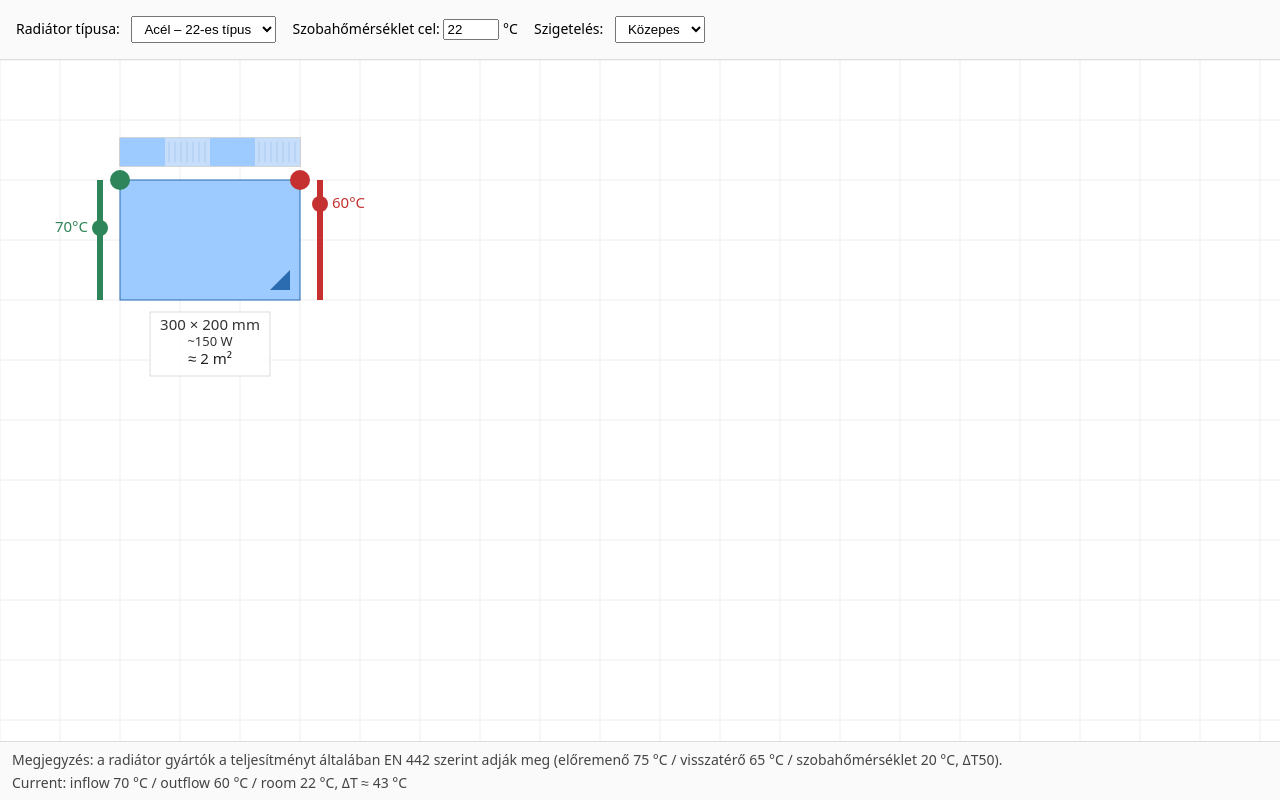
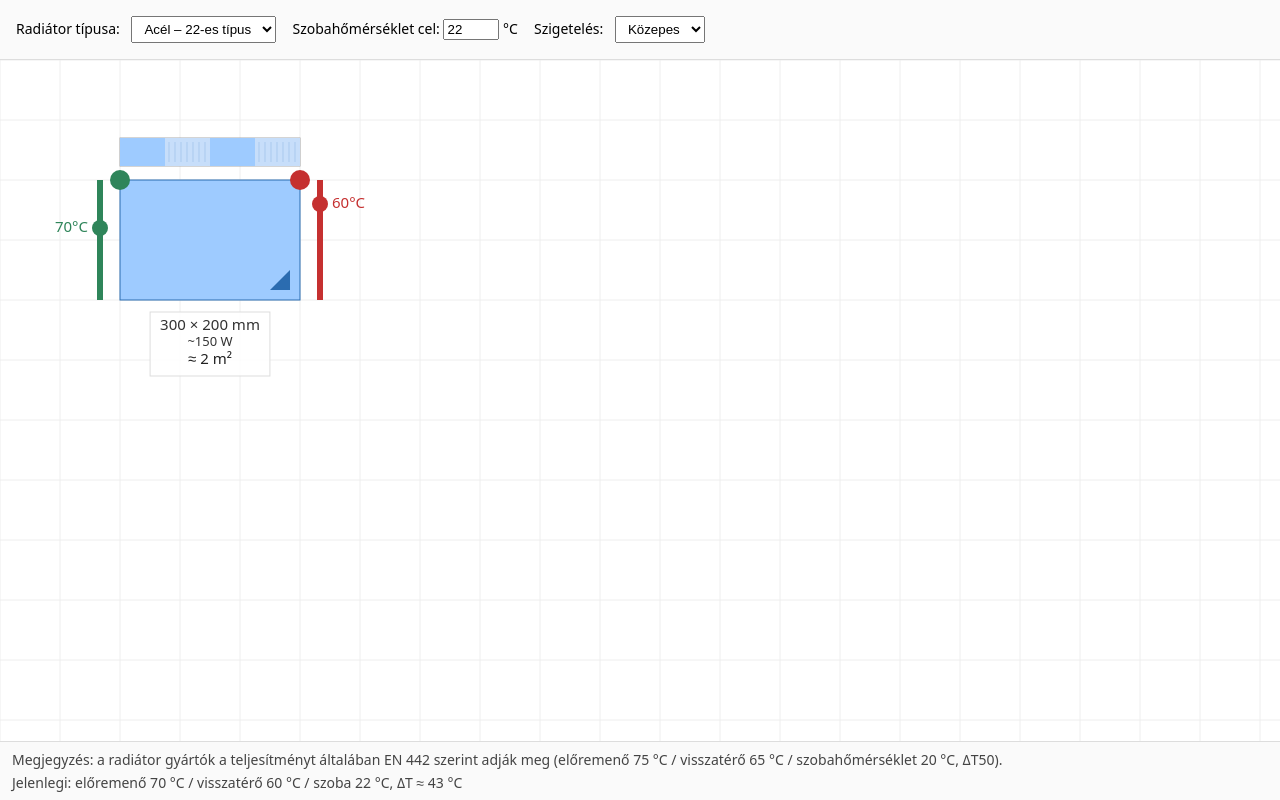
Before and after one commit to csabascript/radiator, a website: page index.html in a window 1280 px wide. Drawn offline with Linux system fonts and the light colour scheme.

Commit message:
feat: translate

```diff
--- a/index.html
+++ b/index.html
@@ -480,7 +480,7 @@
         const el = document.getElementById("footerCurrent");
         if (!el) return;
 
-        el.textContent = `Current: inflow ${flowTemp} °C / outflow ${returnTemp} °C / room ${roomTemp} °C, ΔT ≈ ${Math.round(
+        el.textContent = `Jelenlegi: előremenő ${flowTemp} °C / visszatérő ${returnTemp} °C / szoba ${roomTemp} °C, ΔT ≈ ${Math.round(
           deltaT,
         )} °C`;
       }
```
